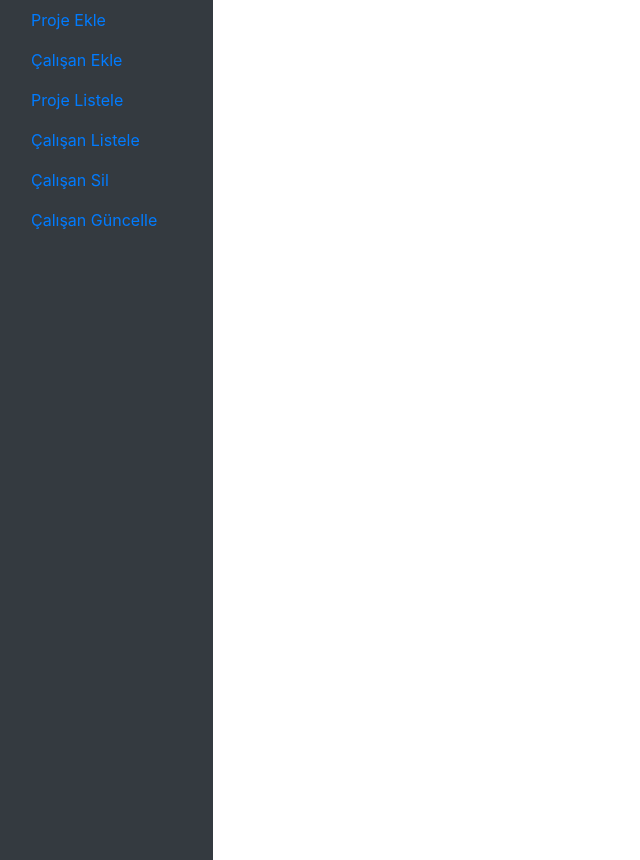
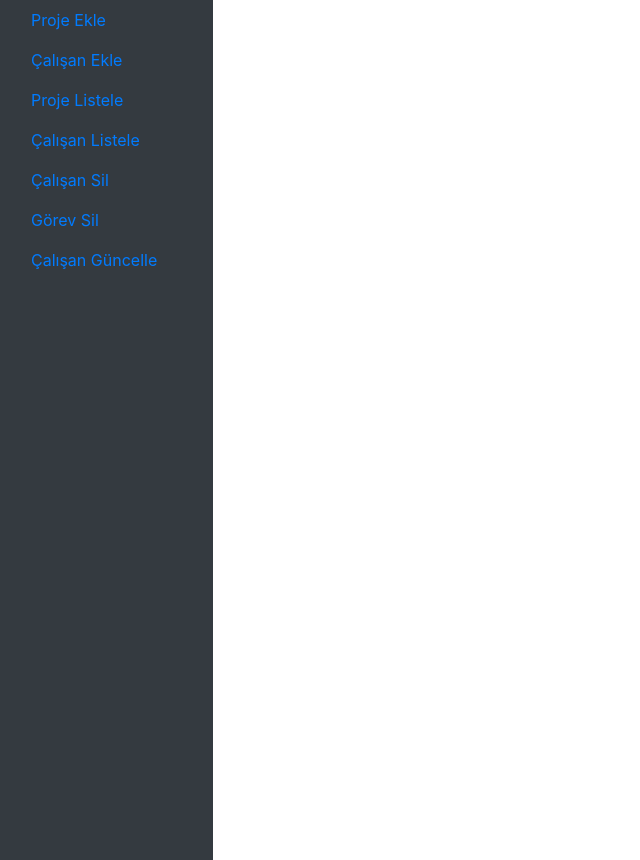
Before and after one commit to beyzataylann/ProjeYonetimSistemi, a PHP site: page /ProjeYonetimSistemi/data/secondadmin.php in a window 1280 px wide. Shown: the part 56-916 px from the top of the page, without its empty margins (0-640 px from the left). Run offline with PHP 8.4, Linux system fonts and the light colour scheme.

Commit message:
menu iyileştirildi

```diff
--- a/data/secondadmin.php
+++ b/data/secondadmin.php
@@ -72,7 +72,11 @@
                             </a>
                         </li>
 
-
+                        <li class="nav-item">
+                            <a class="nav-link" href="http://localhost/ProjeYonetimSistemi/proje/gorev_sil.html">
+                                Görev Sil
+                            </a>
+                        </li>
 
                         <li class="nav-item">
                             <a class="nav-link" href="http://localhost/ProjeYonetimSistemi/proje/calisan_guncelle.php">
```
